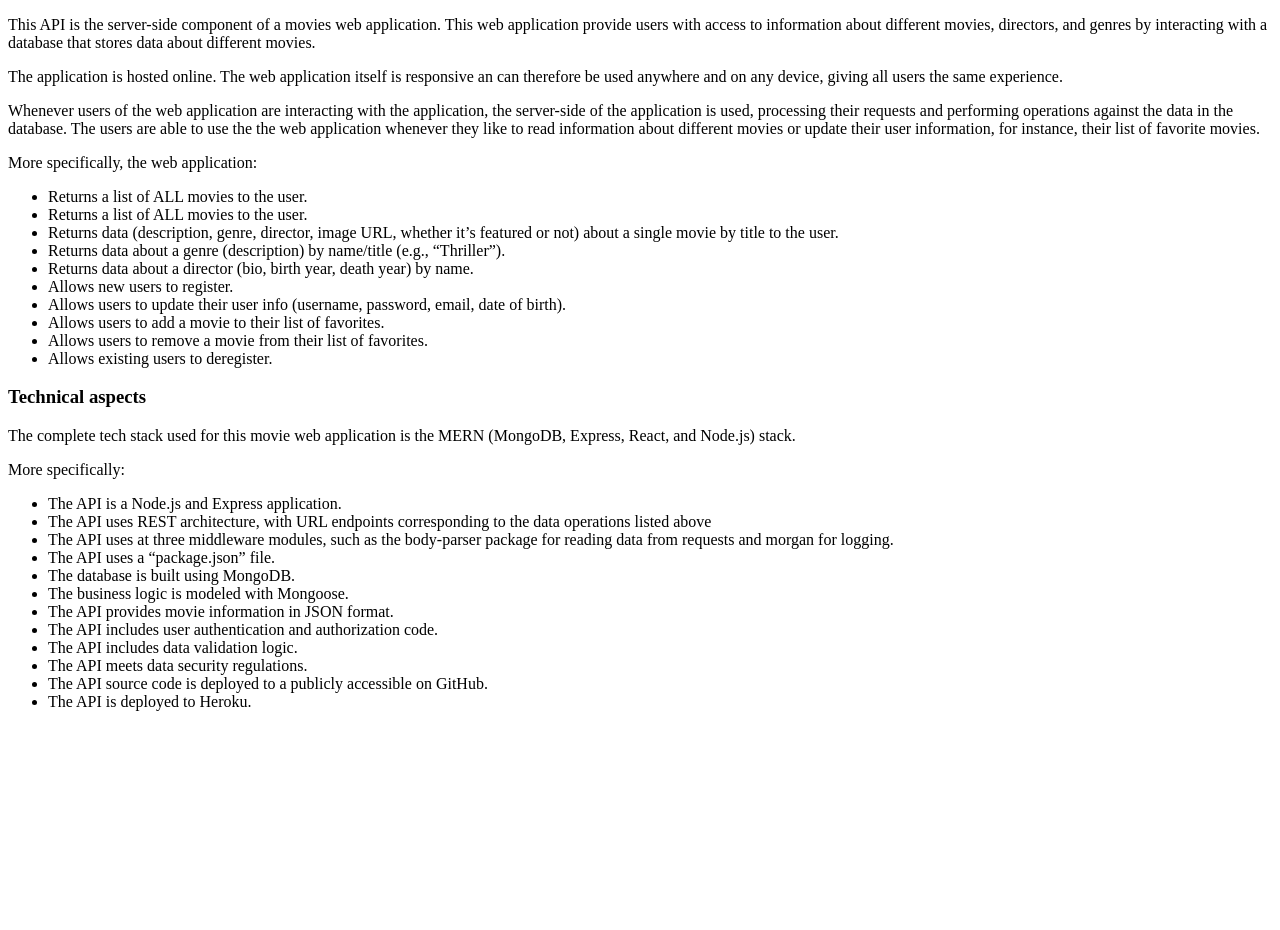
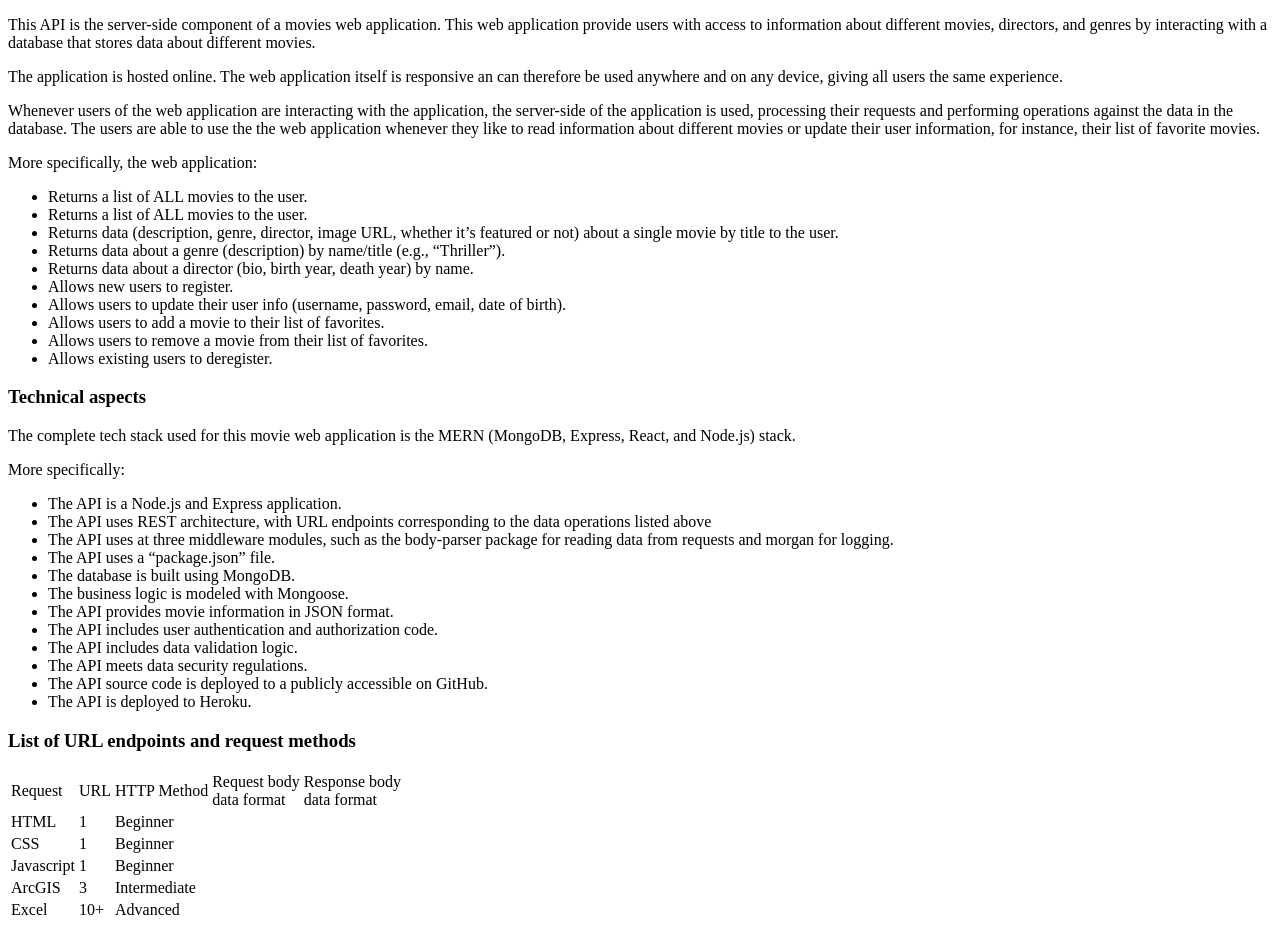
Before and after one commit to AlexaCai/movie-api, a website: page public/documentation.html in a window 1280 px wide. Shown: the part 105-1035 px from the top of the page. Before the commit the page ends 832 px from the top, so only its background shows below. Drawn offline with Linux system fonts and the light colour scheme.

Commit message:
In progress: Insertion of a table listing all URL endpoints and request methods that correlate with each possible operations with the API

```diff
--- a/public/documentation.html
+++ b/public/documentation.html
@@ -64,6 +64,48 @@
         <li>The API source code is deployed to a publicly accessible on GitHub.</li>
         <li>The API is deployed to Heroku.</li>
     </ul>
+    <h3>List of URL endpoints and request methods</h3>
+    <table>
+        <thead>
+            <tr>
+                <td>Request</td>
+                <td>URL</td>
+                <td>HTTP Method</td>
+                <td>Request body <br>
+                    data format
+                    </td>
+                <td>Response body<br>
+                    data format</td>
+            </tr>
+        </thead>
+        <tbody>
+            <tr>
+                <td>HTML</td>
+                <td>1</td>
+                <td>Beginner</td>
+            </tr>
+            <tr>
+                <td>CSS</td>
+                <td>1</td>
+                <td>Beginner</td>
+            </tr>
+            <tr>
+                <td>Javascript</td>
+                <td>1</td>
+                <td>Beginner</td>
+            </tr>
+            <tr>
+                <td>ArcGIS</td>
+                <td>3</td>
+                <td>Intermediate</td>
+            </tr>
+            <tr>
+                <td>Excel</td>
+                <td>10+</td>
+                <td>Advanced</td>
+            </tr>
+        </tbody>
+    </table>
 </body>
 
 </html>
```
